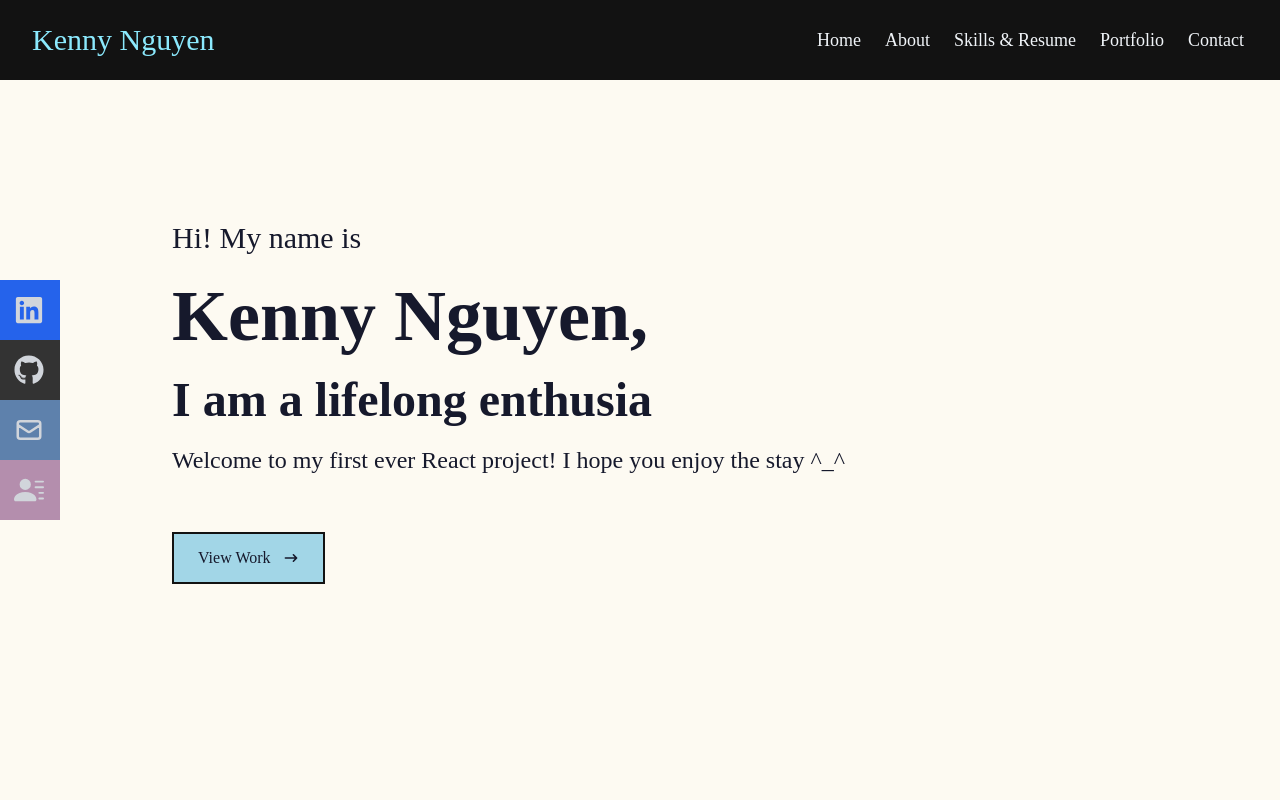
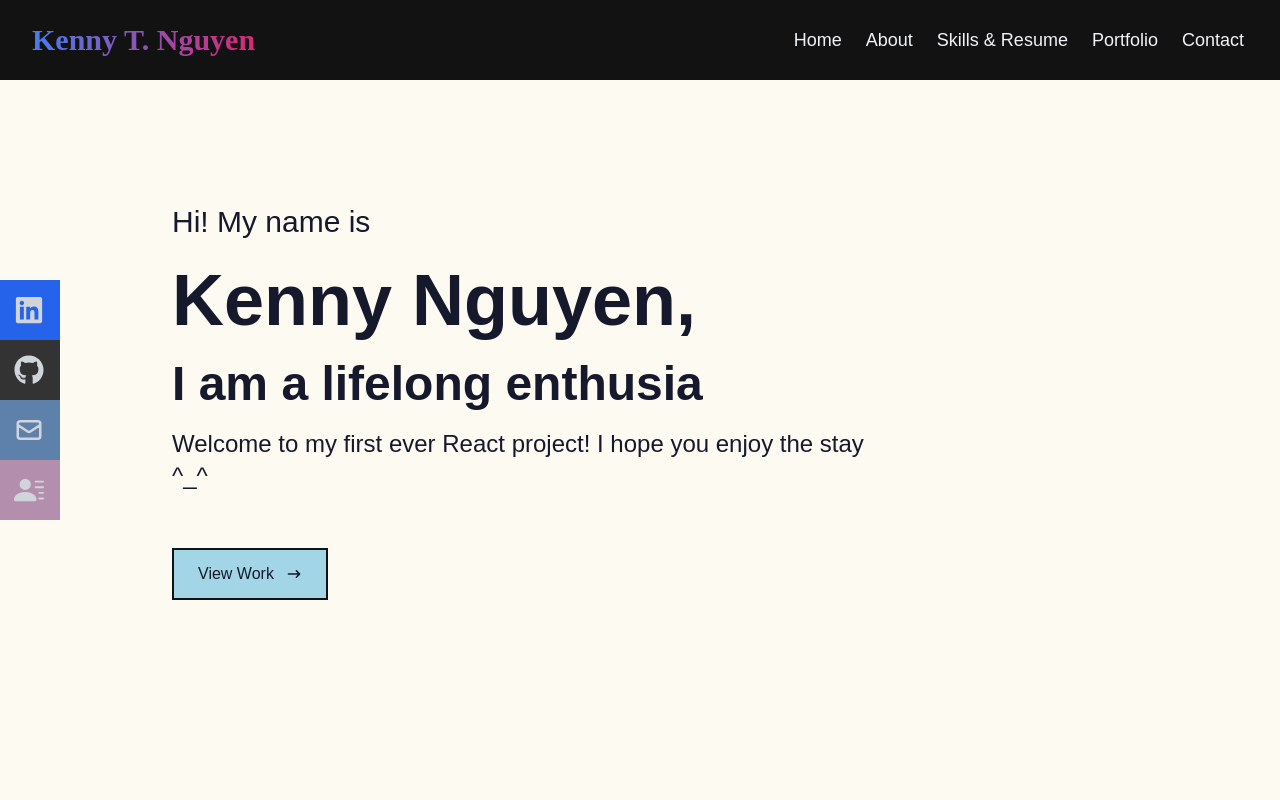
Before and after one commit to knytnguyen/portfolio, a React (Create React App) app: page / in a window 1280 px wide. Shown: the top 800 px of the page. Built offline with nearby package versions, Linux system fonts and the light colour scheme.

Commit message:
Changed font of navbar elements

```diff
--- a/src/components/Navbar.jsx
+++ b/src/components/Navbar.jsx
@@ -10,7 +10,7 @@ const Navbar = () => {
   return (
     <div className='fixed w-full h-[80px] flex justify-between items-center px-4 bg-[#121212] text-[#f0f4f8]'>
         <div>
-            <h1 className='text-3xl text-[#8be9fd] pl-4'>Kenny Nguyen</h1>
+            <h1 className='font-extrabold text-transparent text-3xl bg-clip-text bg-gradient-to-r from-blue-500 to-pink-600 pl-4'>Kenny T. Nguyen</h1>
         </div>
         {/* MENU */}
         <ul className='hidden md:flex text-lg p-2'>
--- a/src/index.css
+++ b/src/index.css
@@ -3,17 +3,37 @@
 @tailwind utilities;
 
 @import url('https://fonts.googleapis.com/css2?family=Poppins&display=swap');
-@import url('https://fonts.googleapis.com/css2?family=Pacifico&display=swap');
+@import url('https://fonts.googleapis.com/css2?family=Roboto+Slab&display=swap');
 
 @layer base {
     body {
-        @apply font-[Poppins];
+        font-family: 'Poppins', sans-serif;
     }
     li {
         @apply px-4;
         @apply cursor-pointer;
     }
     h1 {
-        @apply font-[Pacifico];
+        font-family: 'Roboto Slab', serif;
     }
 }
+
+@responsive {
+    .text-shadow {
+      text-shadow: 2px 2px #8be9fd;
+      font-size: 1.875rem;
+      padding: 1rem;
+    }
+
+    .text-shadow-md {
+      text-shadow: 0 4px 8px rgba(0,0,0,0.12), 0 2px 4px rgba(0,0,0,0.08);
+    }
+
+    .text-shadow-lg {
+      text-shadow: 0 15px 30px rgba(0,0,0,0.11), 0 5px 15px rgba(0,0,0,0.08);
+    }
+
+    .text-shadow-none {
+      text-shadow: none;
+    }
+  }
```
